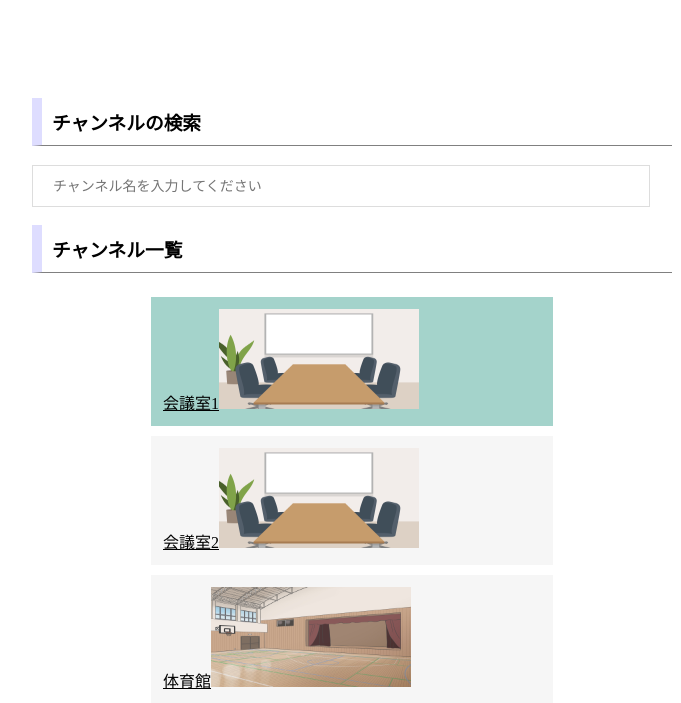
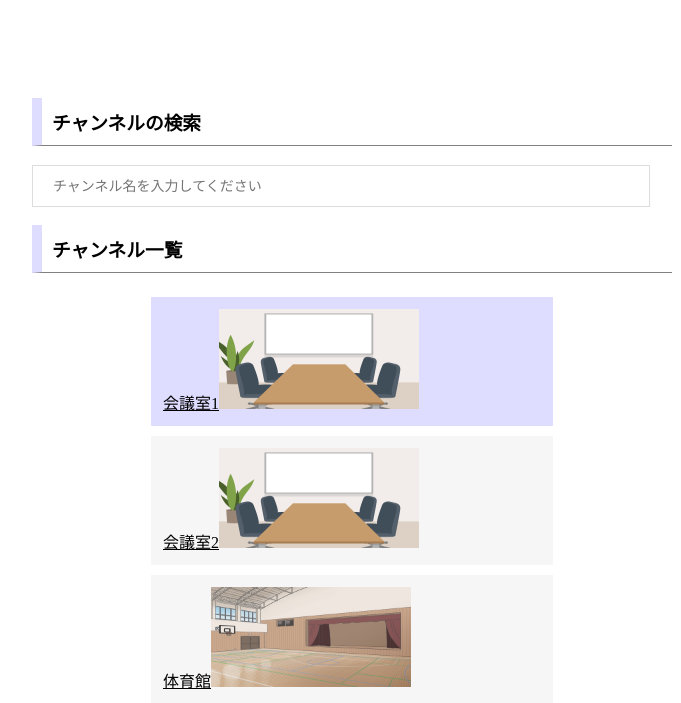
Before and after one commit to hackathon-Cteam/shinseikun, a Flask app: page / in a window 1280 px wide, with the pointer over the restyled element. Shown: the part 30-733 px from the top of the page, without its empty margins (288-969 px from the left). Run offline with Flask 2, Linux system fonts and the light colour scheme.

Commit message:
cssファイルの軽微な修正

```diff
--- a/ChatApp/view/static/css/channel_list.css
+++ b/ChatApp/view/static/css/channel_list.css
@@ -45,5 +45,5 @@ img.picture{
 }
 
 #myUL li a:hover {
-    background-color: #a4d3cb;
+    background-color: #DEDDFF;
 }
```
